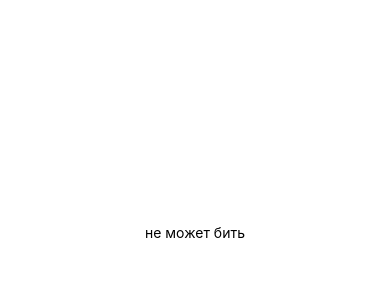
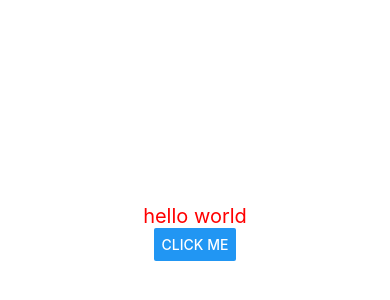
Before and after one commit to RomanHard/RNProject, a React Native app: screen / in a window 390 px wide. Shown: the part 190-490 px from the top of the page. Built offline with nearby package versions, Linux system fonts and the light colour scheme.

Commit message:
Update App.js

```diff
--- a/App.js
+++ b/App.js
@@ -1,11 +1,10 @@
-import { StatusBar } from "expo-status-bar";
-import { StyleSheet, Text, View } from "react-native";
+import { StyleSheet, Text, View, Button } from "react-native";
 
 export default function App() {
   return (
     <View style={styles.container}>
-      <Text>не может бить</Text>
-      <StatusBar style="auto" />
+      <Text style={styles.dummyText}>hello world</Text>
+      <Button title="click me" />
     </View>
   );
 }
@@ -17,4 +16,8 @@ const styles = StyleSheet.create({
     alignItems: "center",
     justifyContent: "center",
   },
+  dummyText: {
+    color: "red",
+    fontSize: 20,
+  },
 });
```
